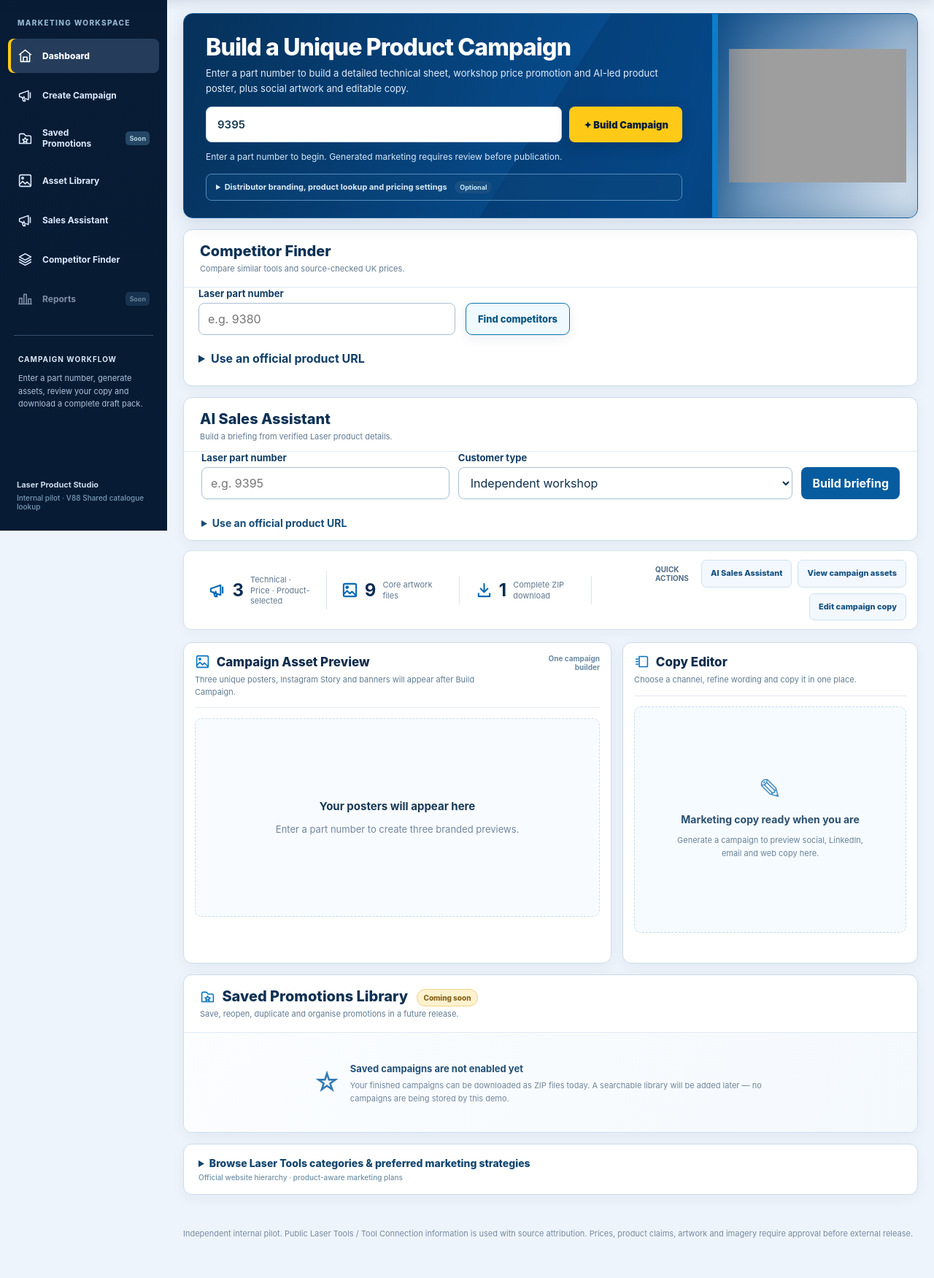
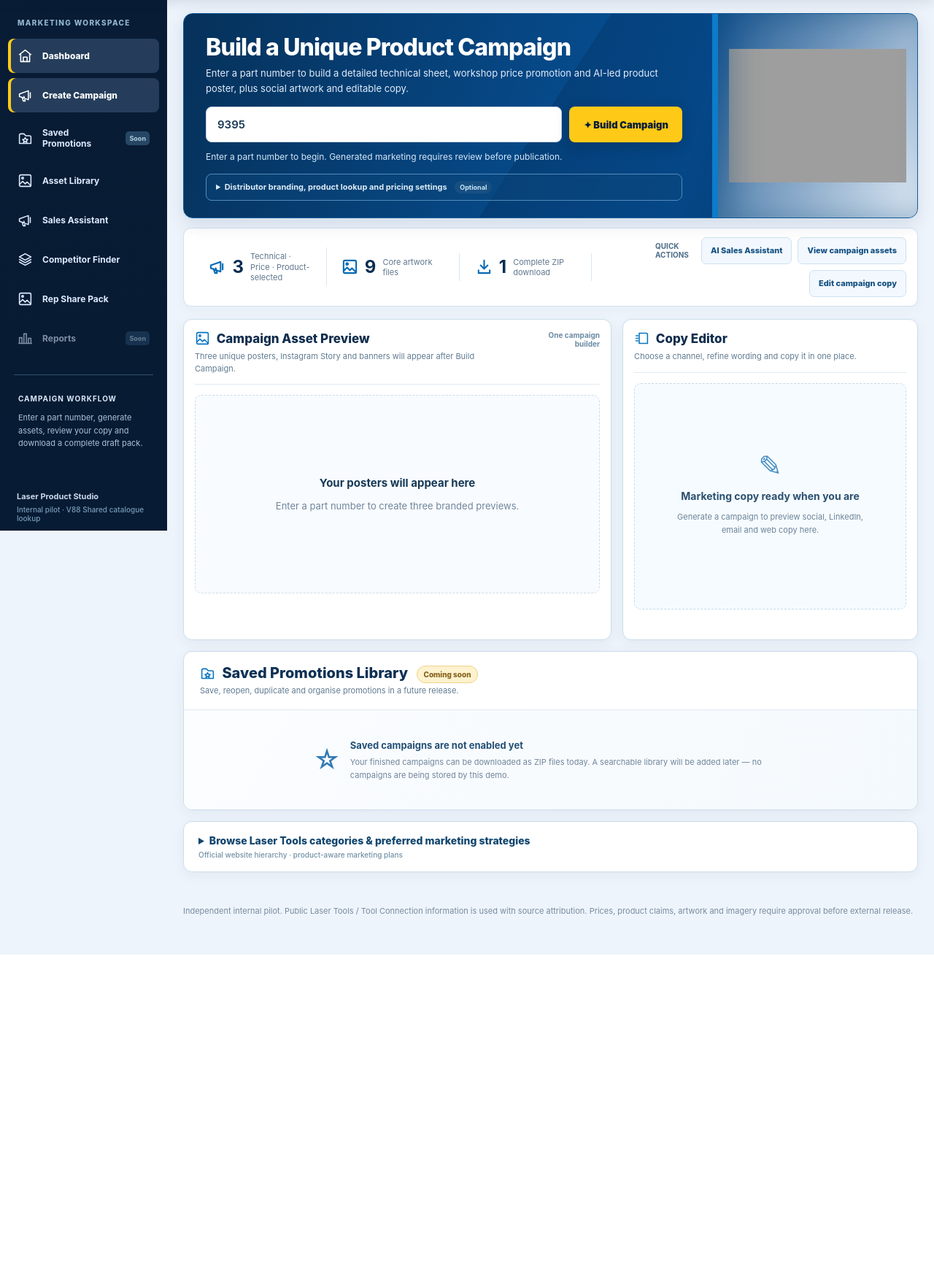
Before and after one commit to bensloftus17-netizen/laser-product-studio, a Flask app: page / in a window 1280 px wide. Shown: the part 73-1824 px from the top of the page at 73% size. After the commit the page ends 1381 px from the top, so only its background shows below. Run offline with Flask 3, Linux system fonts and the light colour scheme; some libraries are stand-ins or nearby versions; grey boxes are pictures that could not be loaded.

Commit message:
Open Studio tools in dedicated sidebar views

```diff
--- a/app.py
+++ b/app.py
@@ -45,7 +45,7 @@ from why_choose_laser import (
 
 V7_HOME_PAGE = r'''
 <!doctype html><html lang="en"><head><meta charset="utf-8"><meta name="viewport" content="width=device-width, initial-scale=1"><title>Laser Product Studio | Official product data to marketing assets</title>
-<link rel="stylesheet" href="/static/styles.css?design=v52-responsive-recovery-v58-competitor-photos-v61-copy-intent-english-v64-workshop-promo-v80-visual-editor-v90-briefing-v91-share">
+<link rel="stylesheet" href="/static/styles.css?design=v52-responsive-recovery-v58-competitor-photos-v61-copy-intent-english-v64-workshop-promo-v80-visual-editor-v90-briefing-v92-sidebar">
 </head><body>
 <svg xmlns="http://www.w3.org/2000/svg" class="hub-icon-sprite" aria-hidden="true" focusable="false">
  <symbol id="hub-home" viewBox="0 0 24 24"><path d="m3 10 9-7 9 7M5 9v12h14V9M9 21v-7h6v7"/></symbol>
@@ -68,6 +68,7 @@ V7_HOME_PAGE = r'''
   <a href="#builder" class="active"><svg class="hub-icon" aria-hidden="true" focusable="false"><use href="#hub-home"></use></svg> Home</a><a href="#studioWorkspace"><svg class="hub-icon" aria-hidden="true" focusable="false"><use href="#hub-campaign"></use></svg> Campaigns</a><a href="#assetWorkspace"><svg class="hub-icon" aria-hidden="true" focusable="false"><use href="#hub-image"></use></svg> Assets</a>
   <a class="studio-mobile-tool" href="#competitorWorkspace">Competitors</a>
   <a class="studio-mobile-tool" href="#salesAssistant">Sales Assistant</a>
+  <a class="studio-mobile-tool" href="#repShareWorkspace">Rep Share Pack</a>
   <a href="#savedPromotions"><svg class="hub-icon" aria-hidden="true" focusable="false"><use href="#hub-saved"></use></svg> Saved Promotions</a>
   <span title="Reports are planned for a future release"><svg class="hub-icon" aria-hidden="true" focusable="false"><use href="#hub-chart"></use></svg> Reports <small>Soon</small></span>
  </nav>
@@ -83,6 +84,7 @@ V7_HOME_PAGE = r'''
   <a href="#assetWorkspace"><svg class="hub-icon" aria-hidden="true" focusable="false"><use href="#hub-image"></use></svg> Asset Library</a><a href="#salesAssistant"><svg class="hub-icon" aria-hidden="true" focusable="false"><use href="#hub-campaign"></use></svg> Sales Assistant</a>
 
   <a href="#competitorWorkspace"><svg class="hub-icon" aria-hidden="true" focusable="false"><use href="#hub-stack"></use></svg> Competitor Finder</a>
+  <a href="#repShareWorkspace"><svg class="hub-icon" aria-hidden="true" focusable="false"><use href="#hub-image"></use></svg> Rep Share Pack</a>
   <span class="sidebar-future" title="Reports are a planned feature"><svg class="hub-icon" aria-hidden="true" focusable="false"><use href="#hub-chart"></use></svg> Reports <small>Soon</small></span>
  </nav>
  <div class="sidebar-section"><b>CAMPAIGN WORKFLOW</b><p>Enter a part number, generate assets, review your copy and download a complete draft pack.</p></div>
@@ -133,7 +135,7 @@ V7_HOME_PAGE = r'''
 </details>
 <p id="status" class="status" role="status" aria-live="polite">Ready to find a Laser Tools product.</p></section>
 
-<section id="competitorWorkspace" class="saved-promotions competitor-workspace" aria-labelledby="competitorWorkspaceTitle">
+<section id="competitorWorkspace" class="saved-promotions competitor-workspace studio-tool-view" hidden aria-labelledby="competitorWorkspaceTitle">
  <div class="saved-heading"><div><h2 id="competitorWorkspaceTitle">Competitor Finder</h2><p>Compare similar tools and source-checked UK prices.</p></div></div>
  <form id="competitorForm" class="competitor-form">
   <div><label for="competitorPart">Laser part number</label><input id="competitorPart" type="text" maxlength="16" placeholder="e.g. 9380" autocomplete="off"></div>
@@ -164,7 +166,7 @@ V7_HOME_PAGE = r'''
  <p class="competitor-disclaimer">Competitor matches are research leads, not guaranteed interchangeable tools. Check each manufacturer's specifications. Used/pre-owned and new prices must not be compared as equivalent. Advertised retailer prices are not RRPs, and VAT treatment may be unconfirmed. Review all data before using it in customer marketing.</p>
 </section>
 </section>
-<section id="salesAssistant" class="saved-promotions sales-assistant" aria-label="AI Sales Assistant">
+<section id="salesAssistant" class="saved-promotions sales-assistant studio-tool-view" hidden aria-label="AI Sales Assistant">
  <div class="saved-heading"><div><h2>AI Sales Assistant</h2><p>Build a briefing from verified Laser product details.</p></div></div>
  <form id="salesForm" class="sales-controls" novalidate>
   <div><label for="salesPart">Laser part number</label><input id="salesPart" maxlength="16" placeholder="e.g. 9395" autocomplete="off"></div>
@@ -176,6 +178,24 @@ V7_HOME_PAGE = r'''
  </form>
  <p id="salesStatus" class="sales-status" role="status" aria-live="polite"></p>
  <div id="salesOutput" class="sales-output" hidden></div>
+</section>
+<section id="repShareWorkspace" class="saved-promotions studio-tool-view" hidden aria-labelledby="repShareTitle">
+ <div class="saved-heading"><div><h2 id="repShareTitle">Rep Share Pack</h2><p>Choose a campaign graphic and a message to share.</p></div></div>
+ <div id="repShareEmpty" class="rep-share-pack"><p>Build a campaign to prepare your share pack.</p><a href="#builder">Go to campaign builder</a></div>
+<div id="repSharePack" class="rep-share-pack" hidden>
+ <div class="rep-share-fields">
+  <div><label for="repShareAsset">Graphic</label><select id="repShareAsset"></select></div>
+  <div><label for="repShareChannel">Message format</label><select id="repShareChannel"><option value="short_message">WhatsApp</option><option value="email_body">Email</option></select></div>
+ </div>
+ <label for="repShareText">Review or edit message</label>
+ <textarea id="repShareText" rows="5"></textarea>
+ <div class="rep-share-actions">
+  <button type="button" id="campaignShareSocial" class="asset-share-button share-primary" data-share-url="" data-share-filename="">Share graphic and message</button>
+  <button type="button" id="repShareCopy" class="secondary">Copy message</button>
+  <a id="repShareDownload" download>Download graphic</a>
+ </div>
+ <p id="repShareStatus" role="status" aria-live="polite"></p>
+</div>
 </section>
 <section class="studio-quickbar" aria-label="Campaign formats and quick actions">
  <div class="quickbar-item"><svg class="hub-icon" aria-hidden="true" focusable="false"><use href="#hub-campaign"></use></svg><b>3</b><small>Technical · Price · Product-selected</small></div>
@@ -233,24 +253,11 @@ V7_HOME_PAGE = r'''
 <div id="previews" class="previews"><div class="posterempty"><b>Your posters will appear here</b><p>Enter a part number to create three branded previews.</p></div></div>
 <section class="campaign-dashboard" id="campaignResults" hidden aria-label="Complete marketing campaign">
 <div class="campaign-results-heading"><div><span class="sectioncap">ONE-CLICK CAMPAIGN / READY TO REVIEW</span><h3 id="campaignTitle">Your campaign pack</h3><p id="campaignSummary">Review all copy, image rights and prices before publishing.</p><p id="campaignQuality" class="campaign-quality" aria-live="polite"></p></div><div class="campaign-download-choice">
+ <a href="#repShareWorkspace" class="campaign-download">Open Rep Share Pack</a>
  <a id="campaignDownload" class="campaign-download" href="#" download>Download complete ZIP ↓</a>
  <button type="button" id="campaignShareZip" class="asset-share-button" data-share-url="" data-share-filename="">↗ Share complete ZIP</button>
  </div></div>
-<details id="repSharePack" class="rep-share-pack">
- <summary>Rep Share Pack</summary>
- <div class="rep-share-fields">
-  <div><label for="repShareAsset">Graphic</label><select id="repShareAsset"></select></div>
-  <div><label for="repShareChannel">Message format</label><select id="repShareChannel"><option value="short_message">WhatsApp</option><option value="email_body">Email</option></select></div>
- </div>
- <label for="repShareText">Review or edit message</label>
- <textarea id="repShareText" rows="5"></textarea>
- <div class="rep-share-actions">
-  <button type="button" id="campaignShareSocial" class="asset-share-button share-primary" data-share-url="" data-share-filename="">Share graphic and message</button>
-  <button type="button" id="repShareCopy" class="secondary">Copy message</button>
-  <a id="repShareDownload" download>Download graphic</a>
- </div>
- <p id="repShareStatus" role="status" aria-live="polite"></p>
-</details>
+
 <section class="marketing-strategy-panel" id="marketingStrategyPanel" hidden aria-label="Product-specific AI marketing strategy">
  <div class="marketing-strategy-heading"><div><span class="sectioncap">PRODUCT-SPECIFIC MARKETING INTELLIGENCE</span><h4>Recommended marketing approach</h4></div><span id="strategyMethod" class="strategy-method"></span></div>
  <div class="marketing-strategy-grid">
@@ -599,7 +606,7 @@ document.querySelectorAll('[data-open-ai]').forEach(control=>control.addEventLis
 
 function setState(message,type='neutral'){const el=$('status');el.className='status '+type;el.textContent=message;}
 function selectedDistributor(){return $('distributorBrand').value;}
-function clearCampaign(){campaignData=null;$('campaignResults').hidden=true;$('campaignProgress').hidden=true;$('previews').hidden=false;$('previewCampaignCallout').hidden=!activePhoto;if(copyStudioData?.origin==='campaign'){copyStudioData=null;rewriteNonce++;pendingCopyRewrite=null;rewriteUndoHistory={};$('unifiedCopyStudio').hidden=true;}showCopyEmpty();$('campaignStatus').textContent='Enter a part number to begin. Generated marketing requires review before publication.';}
+function clearCampaign(){campaignData=null;syncRepShareAvailability();$('campaignResults').hidden=true;$('campaignProgress').hidden=true;$('previews').hidden=false;$('previewCampaignCallout').hidden=!activePhoto;if(copyStudioData?.origin==='campaign'){copyStudioData=null;rewriteNonce++;pendingCopyRewrite=null;rewriteUndoHistory={};$('unifiedCopyStudio').hidden=true;}showCopyEmpty();$('campaignStatus').textContent='Enter a part number to begin. Generated marketing requires review before publication.';}
 function updateDistributorPreview(){
  legacyShareFile=null;$('legacyShareZip').disabled=true;
  const id=selectedDistributor(),target=$('distributorPreview');
@@ -1516,7 +1523,7 @@ function refreshRepSharePack(){
 }
 function setupRepSharePack(manifest){
  repShareDrafts={};
- $('repSharePack').open=false;
+ syncRepShareAvailability();
  const picker=$('repShareAsset');
  picker.replaceChildren();
  for(const [id,[label]] of Object.entries(repShareAssets)){
@@ -1525,9 +1532,10 @@ function setupRepSharePack(manifest){
  $('repShareChannel').value='short_message';
  refreshRepSharePack();
 }
-$('repSharePack').addEventListener('toggle',()=>{
- if($('repSharePack').open)refreshRepSharePack();
-});
+function syncRepShareAvailability(){
+ $('repSharePack').hidden=!campaignData;
+ $('repShareEmpty').hidden=Boolean(campaignData);
+}
 $('repShareAsset').addEventListener('change',refreshRepSharePack);
 $('repShareChannel').addEventListener('change',refreshRepSharePack);
 $('repShareText').addEventListener('input',()=>{
@@ -2048,9 +2056,6 @@ if(typeof document!=='undefined' &&
 }
 $('whyLaserBtn').addEventListener('click',buildWhyLaserSheet);
 $('competitorForm').addEventListener('submit',event=>{event.preventDefault();findCompetitors(false);});
-document.querySelectorAll('a[href="#competitorWorkspace"]').forEach(link=>link.addEventListener('click',()=>{
- if(!$('competitorPart').value.trim())$('competitorPart').value=$('part').value.trim();
-}));
 $('competitorRefresh').addEventListener('click',()=>findCompetitors(true));
 function clearCompetitorSelection(){
   $('competitorPanel').hidden=true;
@@ -2168,6 +2173,33 @@ $('previewBuildFull').addEventListener('click',()=>{
 });
 $('searchForm').addEventListener('submit',e=>{e.preventDefault();$('campaignBtn').click()});$('searchBtn').addEventListener('click',()=>load($('part').value.trim().toUpperCase()));document.querySelectorAll('[data-part]').forEach(b=>b.addEventListener('click',()=>{$('part').value=b.dataset.part;load(b.dataset.part)}));$('reviewed').addEventListener('change',()=>{$('download').disabled=!$('reviewed').checked;setProgress($('reviewed').checked?3:2);});
 $('download').addEventListener('click',async()=>{if(!active||!$('reviewed').checked)return;const b=$('download');b.disabled=true;b.textContent='Creating ZIP…';try{const r=await fetch(`/api/generate/${encodeURIComponent(active.part)}`,{method:'POST',headers:{'Content-Type':'application/json'},body:JSON.stringify({confirmed:true,distributor_brand:selectedDistributor(),staff_rrp_ex:staffApplied,staff_rrp_reviewed:!!staffApplied&&$('staffReview').checked,staff_rrp_basis:staffBasis})});if(!r.ok){const v=await r.json();throw Error(v.error||'Export failed')}const blob=await r.blob(),url=URL.createObjectURL(blob),a=document.createElement('a');const packName=`LASER_${active.part}_Marketing_Pack.zip`;legacyShareFile=new File([blob],packName,{type:'application/zip'});$('legacyShareZip').disabled=false;a.href=url;a.download=packName;document.body.appendChild(a);a.click();a.remove();setTimeout(()=>URL.revokeObjectURL(url),5000);setState('Marketing pack generated and downloaded.','success')}catch(e){setState(e.message,'error')}finally{b.disabled=false;b.innerText='Download all assets (ZIP) ↓';}});
+const studioToolViews=['competitorWorkspace','salesAssistant','repShareWorkspace'];
+function showStudioView(){
+ const route=location.hash.slice(1);
+ const tool=studioToolViews.includes(route)?route:null;
+ $('builder').classList.toggle('studio-tool-open',Boolean(tool));
+ for(const id of studioToolViews)$(id).hidden=id!==tool;
+ for(const link of document.querySelectorAll('.sidebar-menu a,.studio-top-links a')){
+  const target=link.getAttribute('href');
+  const current=target==='#'+(tool||(route||'builder'));
+  link.classList.toggle('active',current);
+  if(current)link.setAttribute('aria-current','location');
+  else link.removeAttribute('aria-current');
+ }
+ if(tool==='competitorWorkspace'&&!$('competitorPart').value.trim()){
+  $('competitorPart').value=$('part').value.trim();
+ }
+ if(tool==='repShareWorkspace'){
+  syncRepShareAvailability();
+  refreshRepSharePack();
+ }
+ if(tool||!route||route==='builder')window.scrollTo(0,0);
+ else {
+  document.getElementById(route)?.scrollIntoView();
+ }
+}
+window.addEventListener('hashchange',showStudioView);
+showStudioView();
 </script><script src="/static/sales_assistant.js?v=90"></script><script src="/static/campaign_poster_edit.js?v=91"></script></body></html>
 
 '''
--- a/static/styles.css
+++ b/static/styles.css
@@ -716,7 +716,7 @@ body{background:#eef4fb;color:#102744;min-width:320px}
  .saved-heading{padding:15px}
 }
 @media(max-width:400px){
- .studio-top-links>a:nth-child(4){display:none}
+ .studio-top-links>a[href="#savedPromotions"]{display:none}
  .asset-workspace .previews{grid-template-columns:1fr 1fr}
  .quickbar-item small{max-width:65px}
  .asset-workspace,.copy-workspace{padding:12px}
@@ -1732,3 +1732,13 @@ body{background:#eef4fb;color:#102744;min-width:320px}
  .competitor-workspace .competitor-table td{display:block;padding:6px 0;border:0}
  .competitor-workspace .competitor-panel-actions{width:100%}
 }
+
+#builder.studio-tool-open > :not(.studio-tool-view),
+#builder > .studio-tool-view[hidden],.rep-share-pack[hidden]{display:none!important}
+#builder > .studio-tool-view{margin-top:0}
+#repShareWorkspace .rep-share-pack{margin:16px 20px;padding:14px}
+#repShareWorkspace .rep-share-pack a{display:inline-block;margin:6px 0}
+@media(max-width:730px){
+ .studio-top-links{flex-wrap:wrap;justify-content:flex-start;gap:2px 10px;overflow:visible}
+ .studio-top-links>a{min-height:36px}
+}
```
